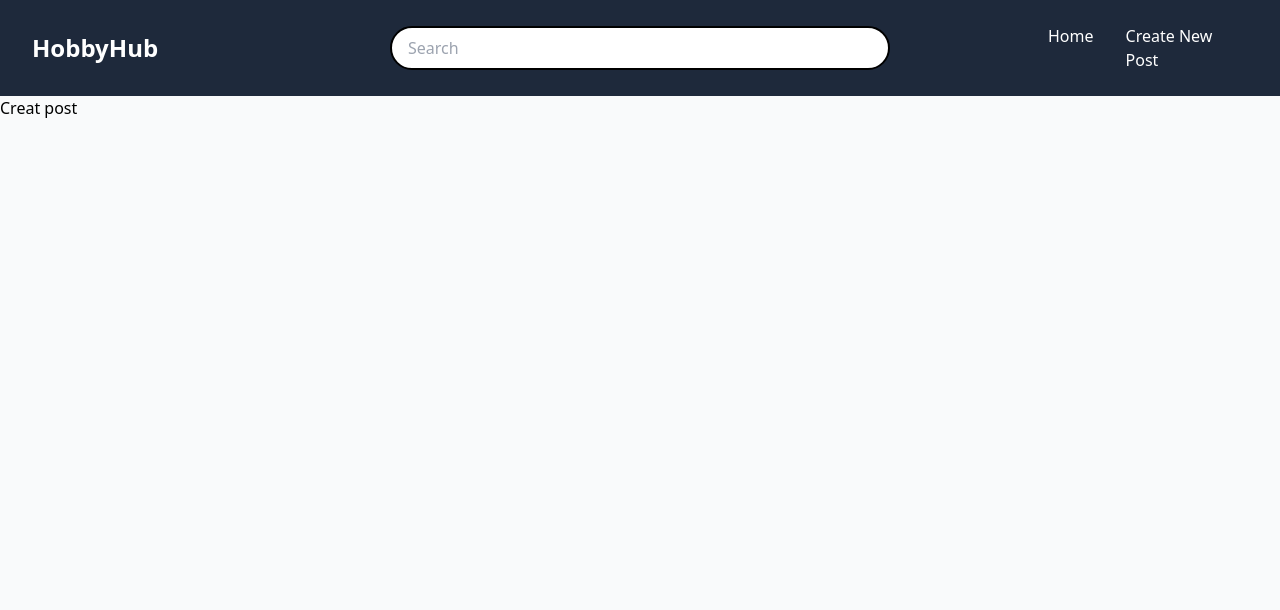
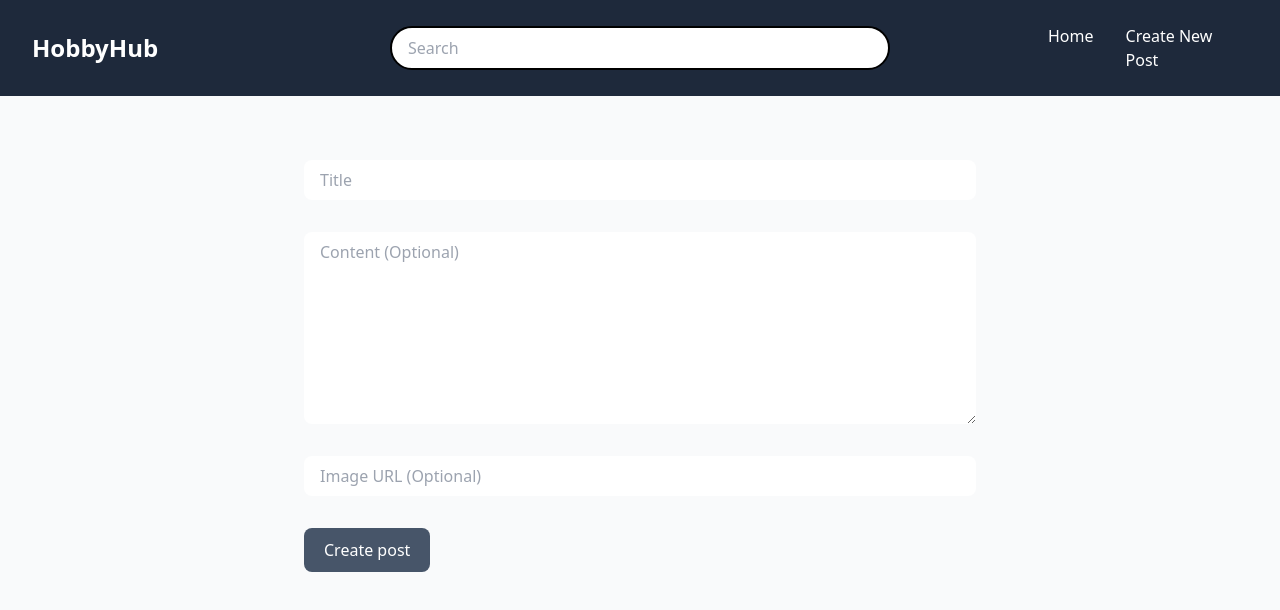
Before and after one commit to cmendez20/HobbyHub, a React (Vite) app: page /submit in a window 1280 px wide. Shown: the top 610 px of the page. Built offline with nearby package versions, Linux system fonts and the light colour scheme.

Commit message:
feat: setup static version of create post form

```diff
--- a/src/app/pages/CreatePost.jsx
+++ b/src/app/pages/CreatePost.jsx
@@ -1,7 +1,34 @@
+import { useForm } from 'react-hook-form';
+
 const CreatePost = () => {
   return (
-    <div>
-      <p>Creat post</p>
+    <div className="max-w-2xl mx-auto pt-16">
+      <form className="grid gap-8">
+        <input
+          type="text"
+          name="title"
+          placeholder="Title"
+          className="px-4 py-2 rounded-lg"
+        />
+        <textarea
+          name="content"
+          id="content"
+          placeholder="Content (Optional)"
+          className="px-4 py-2 rounded-lg min-h-48"
+        ></textarea>
+        <input
+          type="text"
+          name="imageURL"
+          placeholder="Image URL (Optional)"
+          className="px-4 py-2 rounded-lg"
+        />
+        <button
+          type="submit"
+          className="px-5 py-2.5 bg-slate-600 text-white justify-self-start rounded-lg transition-colors hover:bg-slate-800"
+        >
+          Create post
+        </button>
+      </form>
     </div>
   );
 };
```
